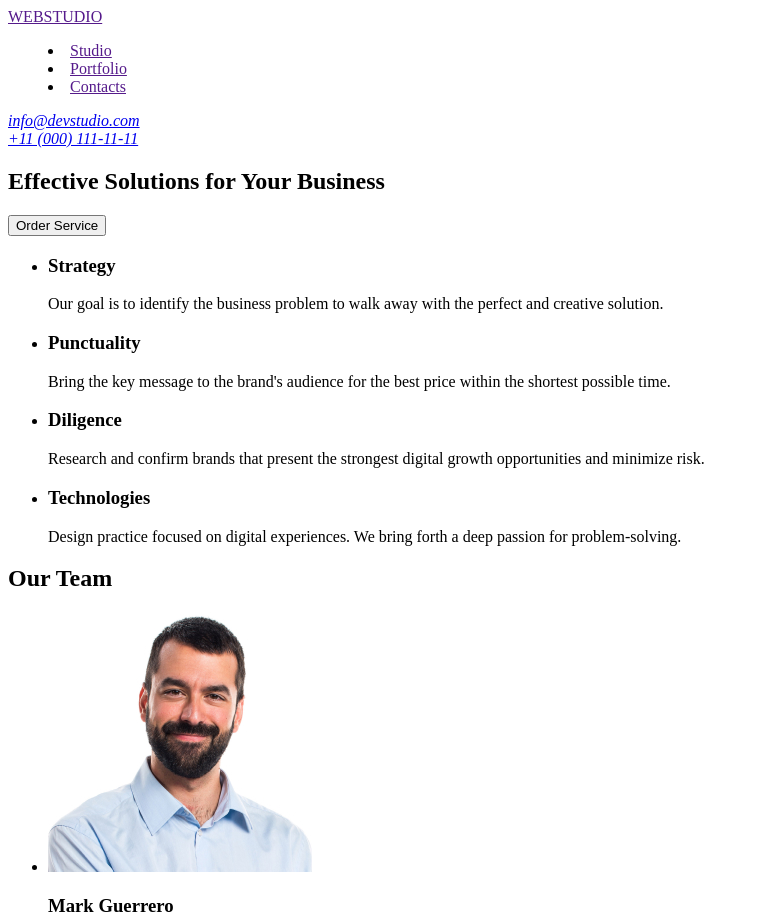
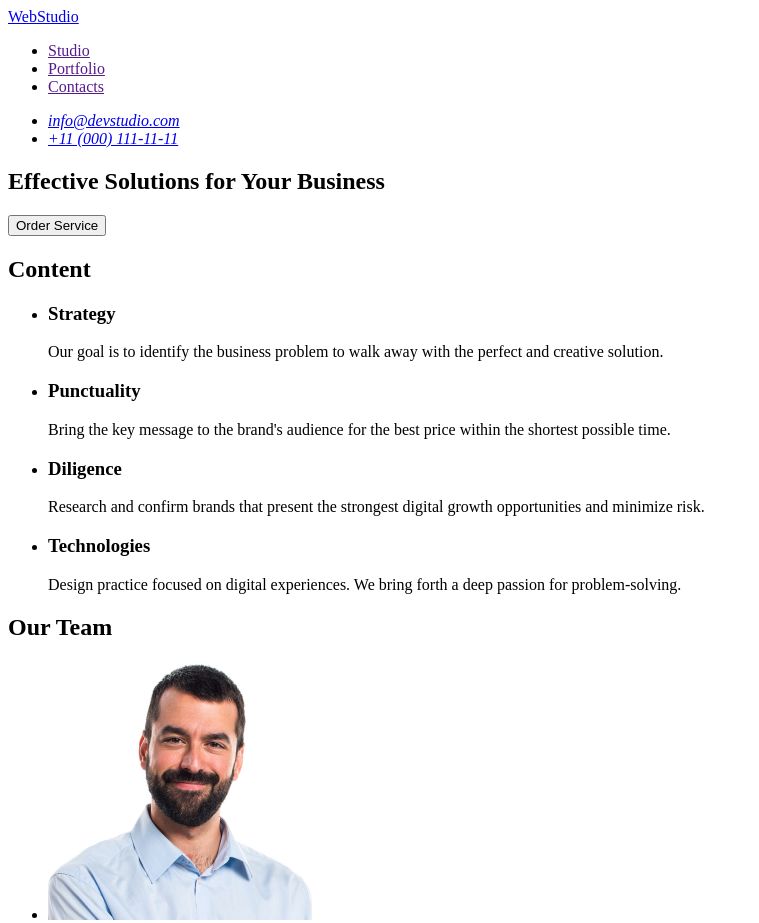
Before and after one commit to uspenofilm/goit-markup-hw-01, a plain HTML site: page index.html in a window 1280 px wide. Shown: the top 923 px of the page, without its empty margins (0-759 px from the left). Drawn offline with Linux system fonts and the light colour scheme.

Commit message:
fix after autocheck

```diff
--- a/index.html
+++ b/index.html
@@ -8,16 +8,22 @@
   <body>
     <header>
       <nav>
-        <a href="" target="_self">WEBSTUDIO</a>
-        <menu>
-          <li><a href="" target="_self">Studio</a></li>
-          <li><a href="" target="_self">Portfolio</a></li>
-          <li><a href="" target="_self">Contacts</a></li>
-        </menu>
+        <a href="./index.html">WebStudio</a>
+        <ul>
+          <li><a href="">Studio</a></li>
+          <li><a href="">Portfolio</a></li>
+          <li><a href="">Contacts</a></li>
+        </ul>
       </nav>
       <address>
-        <a href="mailto:info@devstudio.com">info@devstudio.com</a><br />
+        <ul>
+          <li>
+            <a href="mailto:info@devstudio.com">info@devstudio.com</a>
+          </li>
+          <li>
             <a href="tel:+110001111111">+11 (000) 111-11-11</a>
+          </li>
+        </ul>
       </address>
     </header>
     <main>
@@ -25,6 +31,8 @@
         <h1>Effective Solutions for Your Business</h1>
         <button type="button">Order Service</button>
       </section>
+      <section>
+        <h2>Content</h2>
         <ul>
           <li>
             <h3>Strategy</h3>
@@ -55,6 +63,7 @@
             </p>
           </li>
         </ul>
+      </section>
       <section>
         <h2>Our Team</h2>
         <ul>
@@ -102,7 +111,7 @@
       </section>
     </main>
     <footer>
-      <a href="" target="_self">WEBSTUDIO</a>
+      <a href="./index.html">WebStudio</a>
       <p>
         Increase the flow of customers and sales for your business with digital
         marketing & growth solutions.
```
Lines whose indentation alone changed are shown as unchanged.
